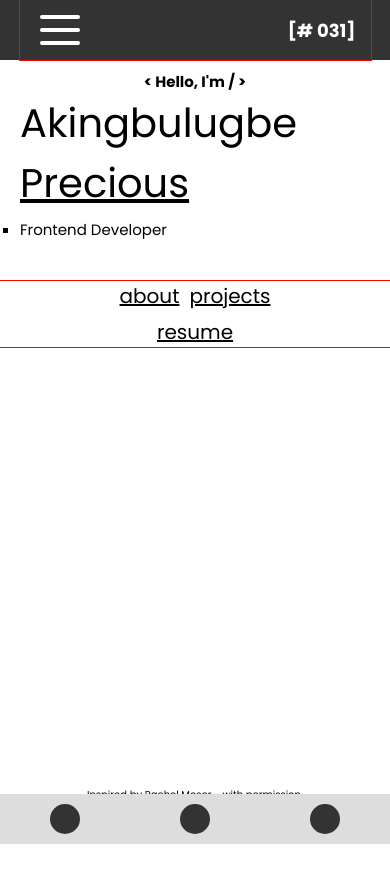
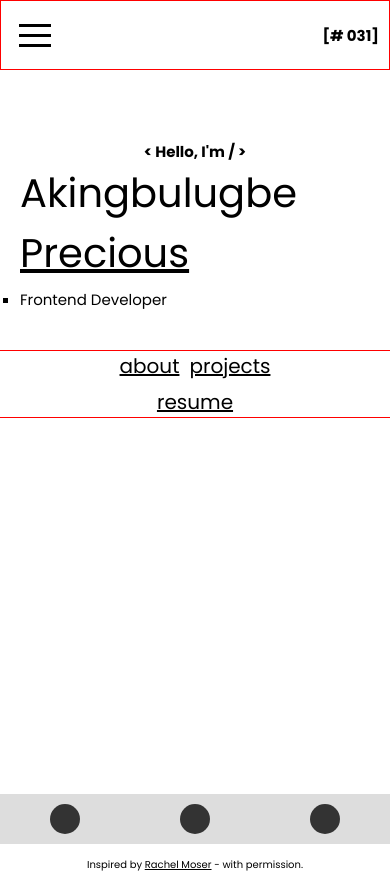
Before and after one commit to presh-031/Portfolio2.0, a React (Create React App) app: page / in a window 390 px wide. Before the commit the page ends 844 px from the top, so only its background shows below. Built offline with nearby package versions, Linux system fonts and the light colour scheme.

Commit message:
now using react-hamburger as solution for menu

```diff
--- a/package.json
+++ b/package.json
@@ -6,6 +6,7 @@
     "@testing-library/jest-dom": "^5.16.5",
     "@testing-library/react": "^13.3.0",
     "@testing-library/user-event": "^13.5.0",
+    "hamburger-react": "^2.5.0",
     "react": "^18.2.0",
     "react-dom": "^18.2.0",
     "react-router-dom": "^6.4.2",
--- a/src/App.js
+++ b/src/App.js
@@ -2,7 +2,8 @@ import { BrowserRouter, Routes, Route } from "react-router-dom";
 // import Navbar from "./components/Navbar/Navbar";
 
 import "./App.css";
-import Navbar2 from "./components/Navbar2/Navbar2";
+// import Navbar2 from "./components/Navbar2/Navbar2";
+import Navbar3 from "./components/Navbar3/Navbar3";
 import Home from "./pages/Home/Home";
 import About from "./pages/About/About";
 import Projects from "./pages/Projects/Projects";
@@ -14,7 +15,8 @@ function App() {
     <div className="App">
       <BrowserRouter>
         {/* <Navbar /> */}
-        <Navbar2 />
+        {/* <Navbar2 /> */}
+        <Navbar3 />
         <Routes>
           <Route path="/" element={<Home />}></Route>
           <Route path="/about" element={<About />}></Route>
--- /dev/null
+++ b/src/components/Navbar3/Navbar3.css
@@ -0,0 +1,24 @@
+@import url("https://fonts.googleapis.com/css2?family=Poppins:ital,wght@0,100;0,200;0,300;0,400;0,500;0,600;0,700;0,800;0,900;1,100;1,200;1,300;1,400;1,500;1,600;1,700;1,800;1,900&display=swap");
+
+* {
+  margin: 0;
+  padding: 0;
+  box-sizing: border-box;
+}
+
+body {
+  font-family: "Poppins", sans-serif;
+}
+.navbar {
+  position: relative;
+}
+.nav-container {
+  border: 1px solid red;
+  display: flex;
+  justify-content: space-between;
+  align-items: center;
+  padding: 1rem;
+}
+.menu-items {
+  position: absolute;
+}
--- /dev/null
+++ b/src/components/Navbar3/Navbar3.jsx
@@ -0,0 +1,79 @@
+import { NavLink } from "react-router-dom";
+import { Squash as Hamburger } from "hamburger-react";
+import { useState } from "react";
+
+import "./Navbar3.css";
+const Navbar2 = () => {
+  const [isOpen, setOpen] = useState(false);
+
+  return (
+    <header>
+      <nav>
+        <div class="navbar">
+          <div class=" nav-container">
+            <Hamburger toggled={isOpen} toggle={setOpen} label="menu" hideOutline={true} />
+            <div class="logo">
+              <h1>[# 031]</h1>
+            </div>
+          </div>
+          {isOpen && (
+            <div class="menu-items">
+              <li>
+                <NavLink
+                  to="/"
+                  onClick={() => {
+                    setOpen(false);
+                  }}
+                >
+                  Home
+                </NavLink>
+              </li>
+              <li>
+                <NavLink
+                  to="/about"
+                  onClick={() => {
+                    setOpen(false);
+                  }}
+                >
+                  About
+                </NavLink>
+              </li>
+              <li>
+                <NavLink
+                  to="/projects"
+                  onClick={() => {
+                    setOpen(false);
+                  }}
+                >
+                  Projects
+                </NavLink>
+              </li>
+              <li>
+                <NavLink
+                  to="/resume"
+                  onClick={() => {
+                    setOpen(false);
+                  }}
+                >
+                  Resume
+                </NavLink>
+              </li>
+              <li>
+                <NavLink
+                  to="/contact"
+                  onClick={() => {
+                    setOpen(false);
+                  }}
+                >
+                  Contact
+                </NavLink>
+              </li>
+            </div>
+          )}
+        </div>
+      </nav>
+    </header>
+  );
+};
+
+export default Navbar2;
--- a/src/pages/About/About.jsx
+++ b/src/pages/About/About.jsx
@@ -0,0 +1,5 @@
+const About = () => {
+  return <div>About</div>;
+};
+
+export default About;
--- a/src/pages/Contact/Contact.jsx
+++ b/src/pages/Contact/Contact.jsx
@@ -0,0 +1,5 @@
+const Contact = () => {
+  return <div>Contact</div>;
+};
+
+export default Contact;
--- a/src/pages/Projects/Projects.jsx
+++ b/src/pages/Projects/Projects.jsx
@@ -0,0 +1,5 @@
+const Projects = () => {
+  return <div>Projects</div>;
+};
+
+export default Projects;
--- a/src/pages/Resume/Resume.jsx
+++ b/src/pages/Resume/Resume.jsx
@@ -0,0 +1,5 @@
+const Resume = () => {
+  return <div>Resume</div>;
+};
+
+export default Resume;
```
Also changed, not shown: 1 other file (tests, documents, lock files or other folders).
